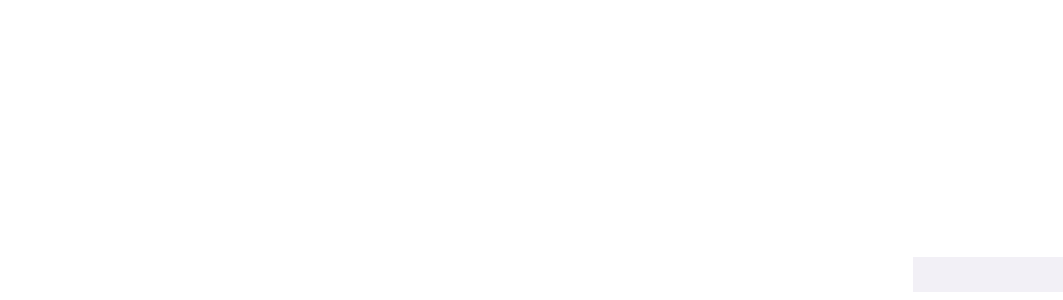
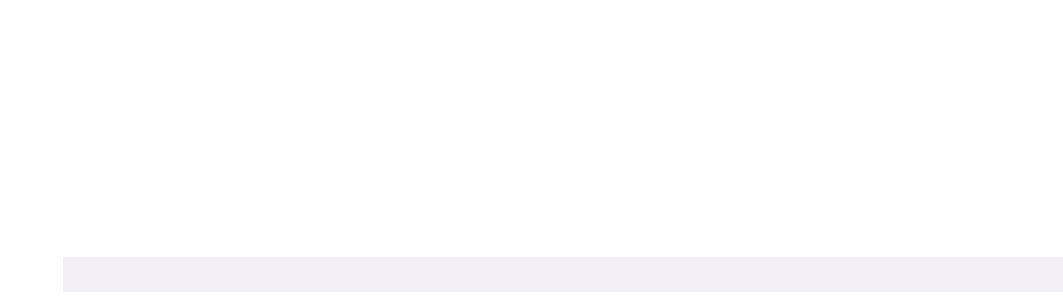
Before and after one commit to kanolongani/medchem, a plain HTML site: page index.html in a window 1280 px wide. Shown: the part 500-800 px from the top of the page, without its empty margins (217-1280 px from the left). Drawn offline with Linux system fonts and the light colour scheme.

Commit message:
Update index.html

```diff
--- a/index.html
+++ b/index.html
@@ -18,7 +18,7 @@
 
         .hidefooter {
           position: absolute;
-          width: 150px;
+          width: 1000px;
           height: 35px;
           background: rgb(242,240,246);
           right: 0px;
```
